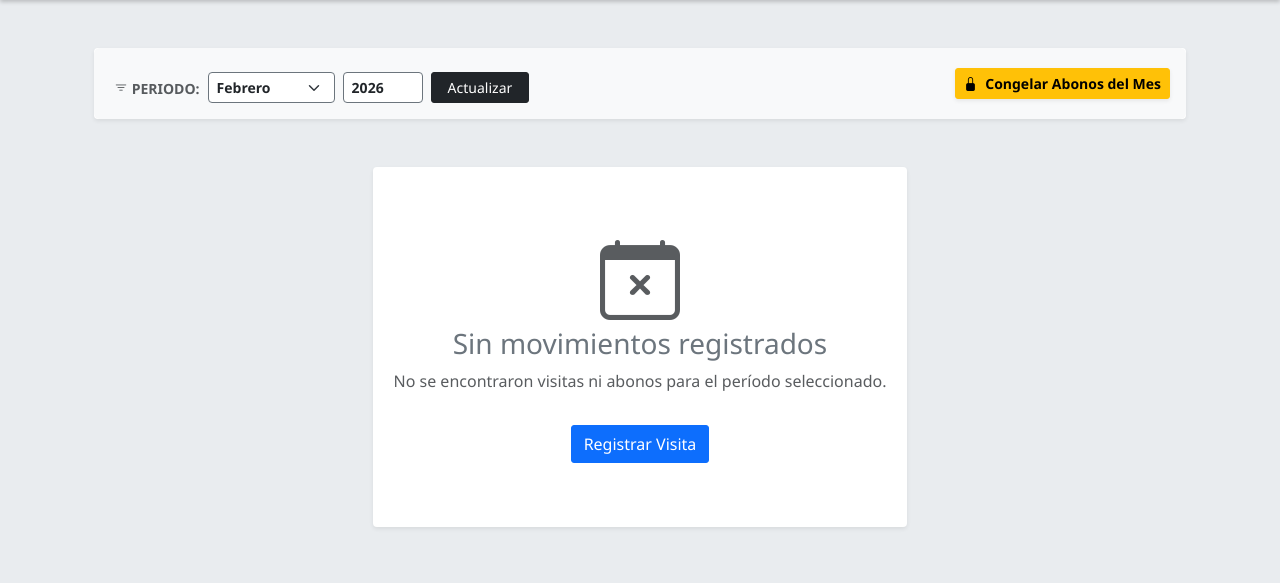
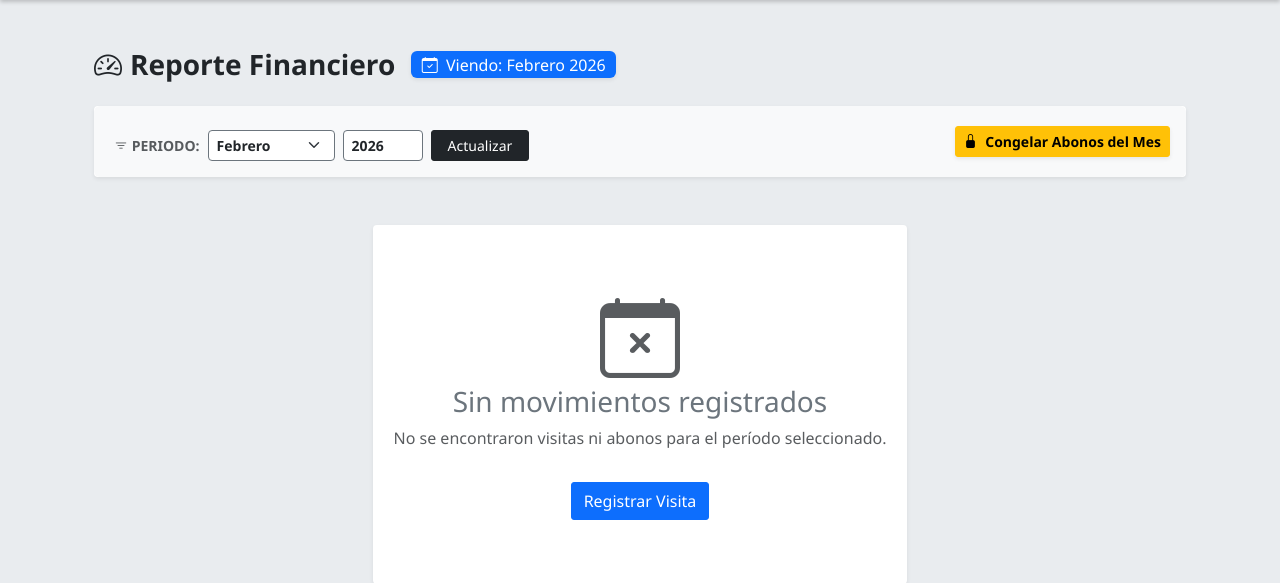
Before and after one commit to TomasMorenoo/drPiscinas, a Flask app: page /dashboard/ in a window 1280 px wide. Shown: the part 56-639 px from the top of the page. Run offline with Flask 3, Linux system fonts and the light colour scheme; the visitor is signed in with stand-in values (Sample User, id 1); data that the repository does not hold is empty; some libraries are stand-ins or nearby versions.

Commit message:
arreglos

```diff
--- a/app/templates/dashboard/index.html
+++ b/app/templates/dashboard/index.html
@@ -6,6 +6,16 @@
 {% set nombres_meses = ['Enero', 'Febrero', 'Marzo', 'Abril', 'Mayo', 'Junio', 'Julio', 'Agosto', 'Septiembre', 'Octubre', 'Noviembre', 'Diciembre'] %}
 
 <div class="container-fluid py-4">
+
+    {# --- TÍTULO Y VISOR DE MES ACTIVO --- #}
+    <div class="d-flex align-items-center mb-4">
+        <h1 class="h3 mb-0 text-gray-800 fw-bold">
+            <i class="bi bi-speedometer2 me-2"></i>Reporte Financiero
+        </h1>
+        <span class="badge bg-primary ms-3 fs-6 fw-normal shadow-sm">
+            <i class="bi bi-calendar-check me-1"></i> Viendo: {{ nombres_meses[mes - 1] }} {{ anio }}
+        </span>
+    </div>
 
     {# --- 1. FILTROS Y CONTROLES --- #}
     <div class="card mb-4 border-0 shadow-sm {% if mes_congelado %}border-start border-4 border-warning{% endif %}">
```
Also changed, not shown: app/templates/visits/list.html (+5 -2 lines).
